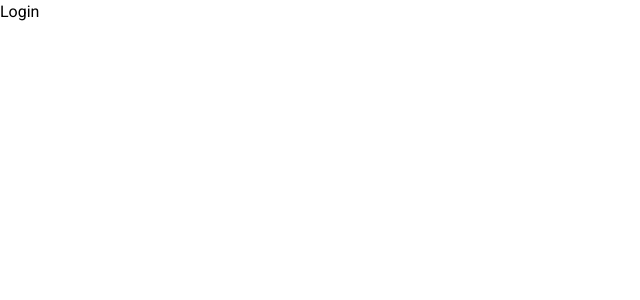
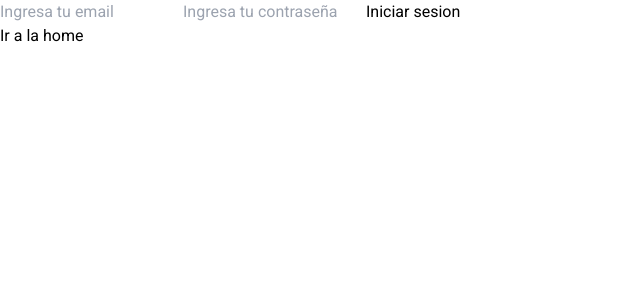
Before and after one commit to lookstyleadso/ADSO-LookStyle, a Next.js app in the folder Frontend-LookStyle/: page /auth/login in a window 1280 px wide. Shown: the top 300 px of the page, without its empty margins (0-640 px from the left). Built offline with nearby package versions, Linux system fonts and the light colour scheme.

Commit message:
new changes

```diff
--- a/Frontend-LookStyle/app/auth/login/page.tsx
+++ b/Frontend-LookStyle/app/auth/login/page.tsx
@@ -1,9 +1,10 @@
 import React from 'react'
+import AppLogin from '@/components/Forms/LoginForm'
 
-const page = () => {
+export default function page() {
   return (
-    <div>Login</div>
+    <div>
+        <AppLogin/>
+    </div>
   )
 }
-
-export default page
--- a/Frontend-LookStyle/app/barbershops/[id]/page.tsx
+++ b/Frontend-LookStyle/app/barbershops/[id]/page.tsx
@@ -1,9 +1,9 @@
 import React from 'react'
 
-const page = () => {
+export default function Barbershop() {
   return (
-    <div>page</div>
+    <div>
+
+    </div>
   )
 }
-
-export default page
--- a/Frontend-LookStyle/components/Forms/LoginForm.jsx
+++ b/Frontend-LookStyle/components/Forms/LoginForm.jsx
@@ -1,9 +1,90 @@
+'use client'
 import React from 'react'
+import { useState } from 'react'
+import axios from 'axios'
+import { useRouter } from 'next/navigation'
+import Link from 'next/link'
 
-export default function LoginForm() {
+export default function AppLogin() {
+    const [email, setEmail] = useState("")
+    const [password, setPassword] = useState("")
+    const router = useRouter()
+
+
+    const handleChangeEmail = (e) => {
+        setEmail(e.target.value)
+        // console.log(email)
+    }
+
+    const handleChangePassword = (e) => {
+        setPassword(e.target.value)
+        // console.log(password)
+    }
+
+    const handleSubmit = async (e) => {
+        e.preventDefault()
+        try {
+            const response = await axios.post("https://adso-lookstyle.onrender.com/api/v1/auth/authenticate", {
+                email: email,
+                password: password,
+            }, {
+                headers: {
+                    "Content-Type": "application/json"
+                }
+            })
+            const data = response.data
+            document.cookie = `token=${data.token}; path=/; SameSite=None; Secure`
+            document.cookie = `role=${data.role}; path=/; SameSite=None; Secure`
+
+            // Comprobar el rol
+            switch (data.role) {
+                case 101:
+                    console.log("El usuario es un cliente");
+                    router.push('/')
+                    // window.location = '/'
+                    break;
+                case 201:
+                    console.log("El usuario es un barbero");
+                    router.push('/dashboard')
+                    break;
+                case 301:
+                    console.log("El usuario es un administrador");
+                    router.push('/')
+
+                    break;
+                default:
+                    console.log("Rol desconocido");
+            }
+
+        } catch (error) {
+            if (error.response) {
+                // The request was made and the server responded with a status code
+                // that falls out of the range of 2xx
+                console.log(error.response.data);
+                console.log(error.response.status);
+                console.log(error.response.headers);
+            } else if (error.request) {
+                // The request was made but no response was received
+                // `error.request` is an instance of XMLHttpRequest in the browser and an instance of
+                // http.ClientRequest in node.js
+                console.log(error.request);
+            } else {
+                // Something happened in setting up the request that triggered an Error
+                console.log('Error', error.message);
+            }
+            console.log(error.config);
+        }
+    }
+
+
     return (
         <div>
-            Login form
+            <form onSubmit={handleSubmit}>
+                <input type="email" placeholder='Ingresa tu email' value={email} onChange={handleChangeEmail} />
+                <input type="text" placeholder='Ingresa tu contraseña' value={password} onChange={handleChangePassword} />
+                <button type='submit'>Iniciar sesion</button>
+            </form>
+            <Link href='/'>Ir a la home</Link>
         </div>
     )
 }
--- a/Frontend-LookStyle/package.json
+++ b/Frontend-LookStyle/package.json
@@ -11,6 +11,8 @@
   "dependencies": {
     "@headlessui/react": "^1.7.17",
     "@nextui-org/react": "^2.1.13",
+    "axios": "^1.6.2",
+    "js-cookie": "^3.0.5",
     "next": "14.0.0",
     "react": "^18",
     "react-dom": "^18",
```
Also changed, not shown: 1 other file (tests, documents, lock files or other folders).
